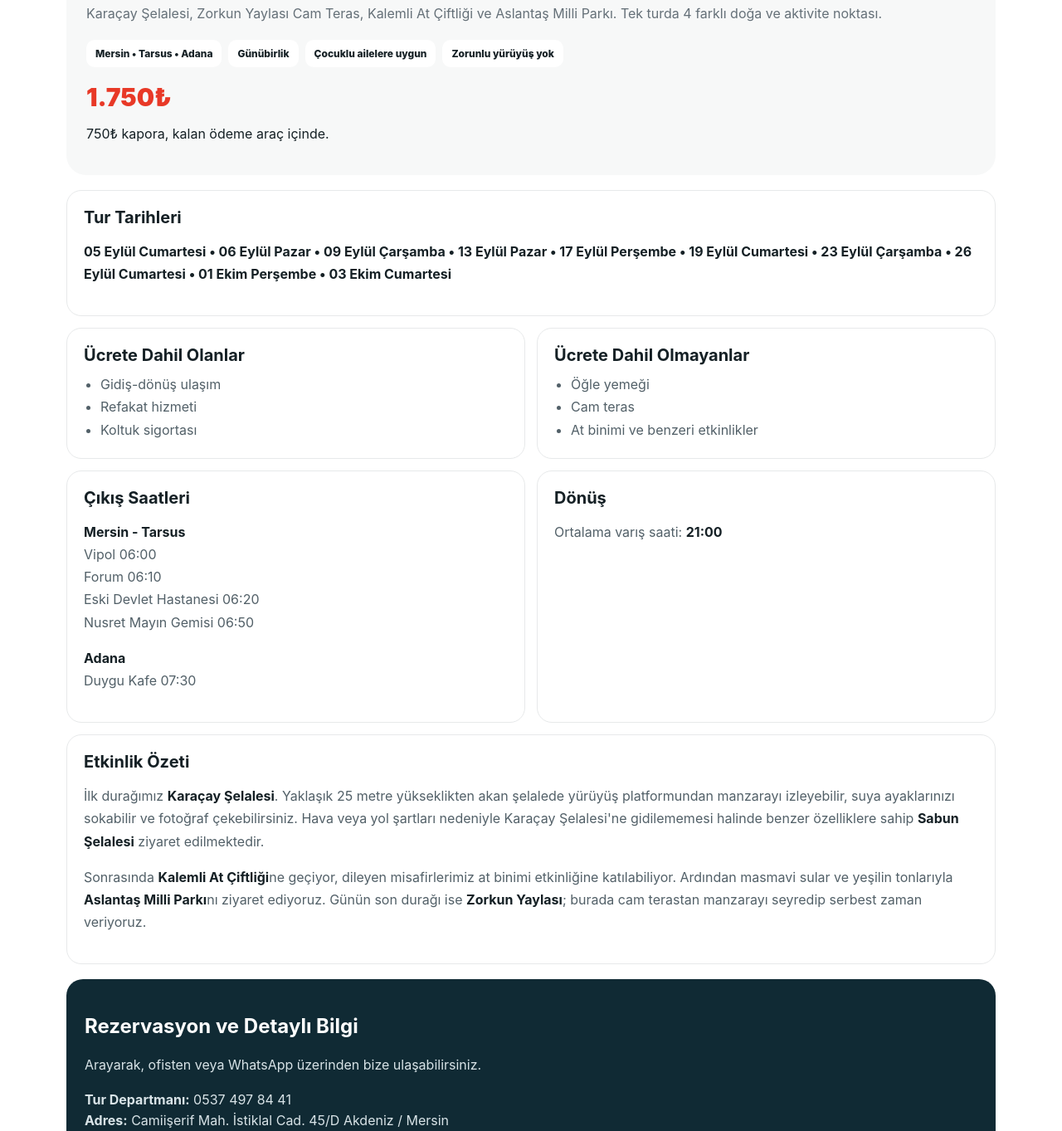
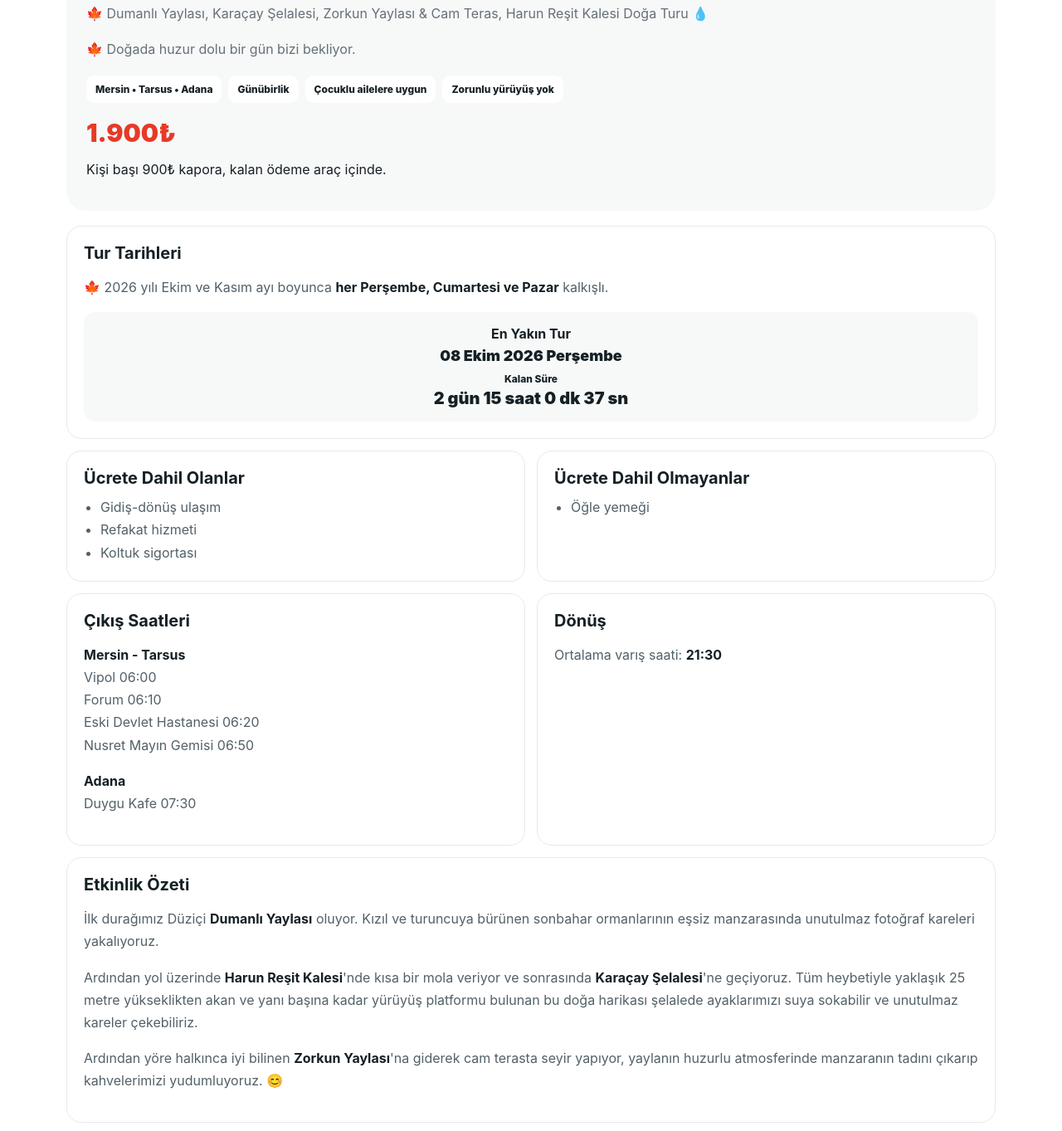
Before and after one commit to geziplatformu/gezi-platformu-site, a website: page osmaniye-doga-turu.html in a window 1280 px wide. Shown: the part 1269-2632 px from the top of the page at 83% size. Drawn offline with Linux system fonts and the light colour scheme.

Commit message:
Dumanlı Yaylası tur detaylarını ve geri sayımı güncelle

```diff
--- a/osmaniye-doga-turu.html
+++ b/osmaniye-doga-turu.html
@@ -4,19 +4,19 @@
   <meta charset="utf-8" />
   <meta name="viewport" content="width=device-width, initial-scale=1, viewport-fit=cover" />
   <meta name="theme-color" content="#ffffff" />
-  <title>Osmaniye Doğa Turu | Karaçay Şelalesi Zorkun Yaylası | Gezi Platformu</title>
-  <meta name="description" content="Mersin, Tarsus ve Adana kalkışlı günübirlik Osmaniye Doğa Turu. Karaçay Şelalesi, Zorkun Yaylası Cam Teras, Kalemli At Çiftliği ve Aslantaş Milli Parkı." />
+  <title>Dumanlı Yaylası Doğa Turu | Karaçay Şelalesi Zorkun Yaylası | Gezi Platformu</title>
+  <meta name="description" content="Mersin, Tarsus ve Adana kalkışlı günübirlik Dumanlı Yaylası Doğa Turu. Dumanlı Yaylası, Karaçay Şelalesi, Zorkun Yaylası & Cam Teras ve Harun Reşit Kalesi." />
   <meta name="robots" content="index,follow,max-image-preview:large,max-snippet:-1" />
   <link rel="canonical" href="https://www.geziplatformuu.com/osmaniye-doga-turu.html" />
   <link rel="icon" type="image/webp" href="/assets/gezi-platformu-logo.webp" />
   <meta property="og:site_name" content="Gezi Platformu" />
-  <meta property="og:title" content="Osmaniye Doğa Turu | Karaçay Şelalesi Zorkun Yaylası" />
-  <meta property="og:description" content="Karaçay Şelalesi, Zorkun Yaylası, Kalemli At Çiftliği ve Aslantaş Milli Parkı günübirlik doğa turu." />
+  <meta property="og:title" content="Dumanlı Yaylası Doğa Turu | Karaçay Şelalesi Zorkun Yaylası" />
+  <meta property="og:description" content="Dumanlı Yaylası, Karaçay Şelalesi, Zorkun Yaylası Cam Teras ve Harun Reşit Kalesi günübirlik doğa turu." />
   <meta property="og:type" content="website" />
   <meta property="og:url" content="https://www.geziplatformuu.com/osmaniye-doga-turu.html" />
   <meta property="og:image" content="https://imgs.stargazete.com/imgsdisk/2026/04/25/41207024.jpg" />
   <meta property="og:locale" content="tr_TR" />
-  <script type="application/ld+json">{"@context":"https://schema.org","@graph":[{"@type":"BreadcrumbList","itemListElement":[{"@type":"ListItem","position":1,"name":"Ana Sayfa","item":"https://www.geziplatformuu.com/"},{"@type":"ListItem","position":2,"name":"Osmaniye Doğa Turu","item":"https://www.geziplatformuu.com/osmaniye-doga-turu.html"}]},{"@type":"TouristTrip","name":"Osmaniye Doğa Turu","description":"Günübirlik Karaçay Şelalesi, Zorkun Yaylası, Kalemli At Çiftliği ve Aslantaş Milli Parkı turu.","url":"https://www.geziplatformuu.com/osmaniye-doga-turu.html","image":"https://imgs.stargazete.com/imgsdisk/2026/04/25/41207024.jpg","touristType":"Doğa turu","provider":{"@type":"TravelAgency","name":"Gezi Platformu","url":"https://www.geziplatformuu.com/","telephone":"+90 537 497 84 41"}}]}</script>
+  <script type="application/ld+json">{"@context":"https://schema.org","@graph":[{"@type":"BreadcrumbList","itemListElement":[{"@type":"ListItem","position":1,"name":"Ana Sayfa","item":"https://www.geziplatformuu.com/"},{"@type":"ListItem","position":2,"name":"Dumanlı Yaylası Doğa Turu","item":"https://www.geziplatformuu.com/osmaniye-doga-turu.html"}]},{"@type":"TouristTrip","name":"Dumanlı Yaylası Doğa Turu","description":"Günübirlik Dumanlı Yaylası, Karaçay Şelalesi, Zorkun Yaylası Cam Teras ve Harun Reşit Kalesi turu.","url":"https://www.geziplatformuu.com/osmaniye-doga-turu.html","image":"https://imgs.stargazete.com/imgsdisk/2026/04/25/41207024.jpg","touristType":"Doğa turu","provider":{"@type":"TravelAgency","name":"Gezi Platformu","url":"https://www.geziplatformuu.com/","telephone":"+90 537 497 84 41"}}]}</script>
   <link rel="stylesheet" href="styles.css" />
   <style>
     .tour-detail-hero{padding:34px 0 20px}.tour-detail-cover{overflow:hidden;border-radius:24px;box-shadow:var(--shadow)}.tour-detail-cover img{display:block;width:100%;aspect-ratio:16/9;object-fit:cover}.tour-detail-card{margin-top:20px;padding:24px;border-radius:24px;background:var(--soft)}.tour-detail-card h1{margin:6px 0 10px;font-size:clamp(32px,7vw,54px);line-height:1.05}.tour-detail-lead{color:var(--muted);line-height:1.7}.detail-badges{display:flex;flex-wrap:wrap;gap:8px;margin:18px 0}.detail-badges span{padding:9px 11px;border-radius:10px;background:#fff;font-size:12px;font-weight:800}.detail-price{color:var(--red);font-size:30px;font-weight:900}.detail-grid{display:grid;gap:14px;margin-top:18px}.detail-box{padding:20px;border:1px solid var(--line);border-radius:18px;background:#fff}.detail-box h2{margin:0 0 10px;font-size:20px}.detail-box p,.detail-box li{color:#526068;line-height:1.7}.detail-box ul{margin:0;padding-left:20px}.back-link{display:inline-flex;margin:22px 0 0;font-weight:900}.reserve-box{margin:18px 0 50px;padding:22px;border-radius:20px;background:#102a34;color:#fff}.reserve-box p{color:#d8e3e7;line-height:1.6}.reserve-box .button{margin-top:8px}.detail-box strong{color:var(--ink)}@media(min-width:800px){.detail-grid{grid-template-columns:1fr 1fr}.detail-box.wide{grid-column:1/-1}}
@@ -29,16 +29,14 @@
   <main><section class="tour-detail-hero"><div class="container">
       <a class="back-link" href="/">← Turlara Dön</a>
       <div class="tour-detail-cover"><img src="https://imgs.stargazete.com/imgsdisk/2026/04/25/41207024.jpg" alt="Osmaniye Karaçay Şelalesi" /></div>
-      <div class="tour-detail-card"><p class="eyebrow">Günübirlik • Doğa Turu</p><h1>Osmaniye Doğa Turu</h1><p class="tour-detail-lead">Karaçay Şelalesi, Zorkun Yaylası Cam Teras, Kalemli At Çiftliği ve Aslantaş Milli Parkı. Tek turda 4 farklı doğa ve aktivite noktası.</p><div class="detail-badges"><span>Mersin • Tarsus • Adana</span><span>Günübirlik</span><span>Çocuklu ailelere uygun</span><span>Zorunlu yürüyüş yok</span></div><div class="detail-price">1.750₺</div><p>750₺ kapora, kalan ödeme araç içinde.</p></div>
+      <div class="tour-detail-card"><p class="eyebrow">Günübirlik • Doğa Turu</p><h1>Dumanlı Yaylası Doğa Turu</h1><p class="tour-detail-lead">🍁 Dumanlı Yaylası, Karaçay Şelalesi, Zorkun Yaylası & Cam Teras, Harun Reşit Kalesi Doğa Turu 💧</p><p class="tour-detail-lead">🍁 Doğada huzur dolu bir gün bizi bekliyor.</p><div class="detail-badges"><span>Mersin • Tarsus • Adana</span><span>Günübirlik</span><span>Çocuklu ailelere uygun</span><span>Zorunlu yürüyüş yok</span></div><div class="detail-price">1.900₺</div><p>Kişi başı 900₺ kapora, kalan ödeme araç içinde.</p></div>
       <div class="detail-grid">
-        <div class="detail-box wide"><h2>Tur Tarihleri</h2><p><strong>05 Eylül Cumartesi • 06 Eylül Pazar • 09 Eylül Çarşamba • 13 Eylül Pazar • 17 Eylül Perşembe • 19 Eylül Cumartesi • 23 Eylül Çarşamba • 26 Eylül Cumartesi • 01 Ekim Perşembe • 03 Ekim Cumartesi</strong></p></div>
-        <div class="detail-box"><h2>Ücrete Dahil Olanlar</h2><ul><li>Gidiş-dönüş ulaşım</li><li>Refakat hizmeti</li><li>Koltuk sigortası</li></ul></div>
-        <div class="detail-box"><h2>Ücrete Dahil Olmayanlar</h2><ul><li>Öğle yemeği</li><li>Cam teras</li><li>At binimi ve benzeri etkinlikler</li></ul></div>
+        <div class="detail-box wide"><h2>Tur Tarihleri</h2><p>🍁 2026 yılı Ekim ve Kasım ayı boyunca <strong>her Perşembe, Cumartesi ve Pazar</strong> kalkışlı.</p><div style="margin-top:14px;padding:16px;border-radius:14px;background:var(--soft);text-align:center"><strong>En Yakın Tur</strong><div id="nextTourDate" style="margin-top:6px;font-size:18px;font-weight:900"></div><div style="margin-top:10px;font-size:12px;font-weight:800">Kalan Süre</div><div id="tourCountdown" style="margin-top:4px;font-size:20px;font-weight:900"></div></div></div><div class="detail-box"><h2>Ücrete Dahil Olanlar</h2><ul><li>Gidiş-dönüş ulaşım</li><li>Refakat hizmeti</li><li>Koltuk sigortası</li></ul></div>
+        <div class="detail-box"><h2>Ücrete Dahil Olmayanlar</h2><ul><li>Öğle yemeği</li></ul></div>
         <div class="detail-box"><h2>Çıkış Saatleri</h2><p><strong>Mersin - Tarsus</strong><br>Vipol 06:00<br>Forum 06:10<br>Eski Devlet Hastanesi 06:20<br>Nusret Mayın Gemisi 06:50</p><p><strong>Adana</strong><br>Duygu Kafe 07:30</p></div>
-        <div class="detail-box"><h2>Dönüş</h2><p>Ortalama varış saati: <strong>21:00</strong></p></div>
-        <div class="detail-box wide"><h2>Etkinlik Özeti</h2><p>İlk durağımız <strong>Karaçay Şelalesi</strong>. Yaklaşık 25 metre yükseklikten akan şelalede yürüyüş platformundan manzarayı izleyebilir, suya ayaklarınızı sokabilir ve fotoğraf çekebilirsiniz. Hava veya yol şartları nedeniyle Karaçay Şelalesi'ne gidilememesi halinde benzer özelliklere sahip <strong>Sabun Şelalesi</strong> ziyaret edilmektedir.</p><p>Sonrasında <strong>Kalemli At Çiftliği</strong>ne geçiyor, dileyen misafirlerimiz at binimi etkinliğine katılabiliyor. Ardından masmavi sular ve yeşilin tonlarıyla <strong>Aslantaş Milli Parkı</strong>nı ziyaret ediyoruz. Günün son durağı ise <strong>Zorkun Yaylası</strong>; burada cam terastan manzarayı seyredip serbest zaman veriyoruz.</p></div>
-      </div>
-      <div class="reserve-box"><h2>Rezervasyon ve Detaylı Bilgi</h2><p>Arayarak, ofisten veya WhatsApp üzerinden bize ulaşabilirsiniz.</p><p><strong>Tur Departmanı:</strong> 0537 497 84 41<br><strong>Adres:</strong> Camiişerif Mah. İstiklal Cad. 45/D Akdeniz / Mersin<br><strong>Özbek Turizm – TÜRSAB A-8660</strong></p><a class="button button-whatsapp" href="https://wa.me/905374978441?text=Merhaba%2C%20Osmaniye%20Do%C4%9Fa%20Turu%20hakk%C4%B1nda%20bilgi%20almak%20istiyorum." target="_blank" rel="noopener">WhatsApp’tan Bilgi Al</a></div>
+        <div class="detail-box"><h2>Dönüş</h2><p>Ortalama varış saati: <strong>21:30</strong></p></div>
+        <div class="detail-box wide"><h2>Etkinlik Özeti</h2><p>İlk durağımız Düziçi <strong>Dumanlı Yaylası</strong> oluyor. Kızıl ve turuncuya bürünen sonbahar ormanlarının eşsiz manzarasında unutulmaz fotoğraf kareleri yakalıyoruz.</p><p>Ardından yol üzerinde <strong>Harun Reşit Kalesi</strong>'nde kısa bir mola veriyor ve sonrasında <strong>Karaçay Şelalesi</strong>'ne geçiyoruz. Tüm heybetiyle yaklaşık 25 metre yükseklikten akan ve yanı başına kadar yürüyüş platformu bulunan bu doğa harikası şelalede ayaklarımızı suya sokabilir ve unutulmaz kareler çekebiliriz.</p><p>Ardından yöre halkınca iyi bilinen <strong>Zorkun Yaylası</strong>'na giderek cam terasta seyir yapıyor, yaylanın huzurlu atmosferinde manzaranın tadını çıkarıp kahvelerimizi yudumluyoruz. 😊</p></div><div class="detail-box wide"><h2>Önemli Bilgilendirme</h2><p>‼️ Sonbahar doğa turlarımız, resmî makamların yazılı olarak afet veya ciddi hava koşulu duyuruları dışında yalnızca yağmur nedeniyle iptal edilmez. Katılımcıların hava durumunu dikkate alarak uygun kıyafet ve ekipmanla katılım sağlaması kendi sorumluluğundadır. Toprak ve arazi yollarında hava koşulları nedeniyle aracın ulaşamaması durumunda acente sorumlu değildir. Kültür değil doğa turuna kayıt yaptırdığınızı hatırlatırız. Tüm katılımcılar bu koşulları okumuş ve kabul etmiş sayılır.</p></div></div>
+      <div class="reserve-box"><h2>Rezervasyon ve Detaylı Bilgi</h2><p>Arayarak, ofisten veya WhatsApp üzerinden bize ulaşabilirsiniz.</p><p><strong>Tur Departmanı:</strong> 0537 497 84 41<br><strong>Adres:</strong> Camiişerif Mah. İstiklal Cad. 45/D Akdeniz / Mersin<br><strong>Özbek Turizm – TÜRSAB A-8660</strong></p><a class="button button-whatsapp" href="https://wa.me/905374978441?text=Merhaba%2C%20Dumanl%C4%B1%20Yaylas%C4%B1%20Do%C4%9Fa%20Turu%20hakk%C4%B1nda%20bilgi%20almak%20istiyorum." target="_blank" rel="noopener">WhatsApp’tan Bilgi Al</a></div>
     </div></section></main>
   <footer class="site-footer">© <span id="year"></span> Gezi Platformu • Dört Mevsim Gezi</footer><a class="floating-whatsapp" href="https://wa.me/905374978441" target="_blank" rel="noopener">WhatsApp</a><script src="/site-controls.js"></script><script>document.getElementById('year').textContent=new Date().getFullYear();</script>
-</body></html>
+<script>(function(){const allowed=[4,6,0],start=new Date(2026,9,1),end=new Date(2026,10,30,23,59,59);function nextTour(now){let d=new Date(now.getFullYear(),now.getMonth(),now.getDate());if(d<start)d=new Date(start);for(let i=0;i<70;i++,d.setDate(d.getDate()+1)){if(d>end)return null;if(allowed.includes(d.getDay())){const t=new Date(d.getFullYear(),d.getMonth(),d.getDate(),6,0,0);if(t>now)return t;}}return null}function update(){const now=new Date(),target=nextTour(now),dateEl=document.getElementById('nextTourDate'),countEl=document.getElementById('tourCountdown');if(!dateEl||!countEl)return;if(!target){dateEl.textContent='2026 Ekim–Kasım programı tamamlandı';countEl.textContent='Yeni tarihler için bizimle iletişime geçebilirsiniz.';return}dateEl.textContent=new Intl.DateTimeFormat('tr-TR',{weekday:'long',day:'2-digit',month:'long',year:'numeric'}).format(target);const diff=Math.max(0,target-now),days=Math.floor(diff/86400000),hrs=Math.floor(diff%86400000/3600000),mins=Math.floor(diff%3600000/60000),secs=Math.floor(diff%60000/1000);countEl.textContent=days+' gün '+hrs+' saat '+mins+' dk '+secs+' sn'}update();setInterval(update,1000)})();</script></body></html>
```
